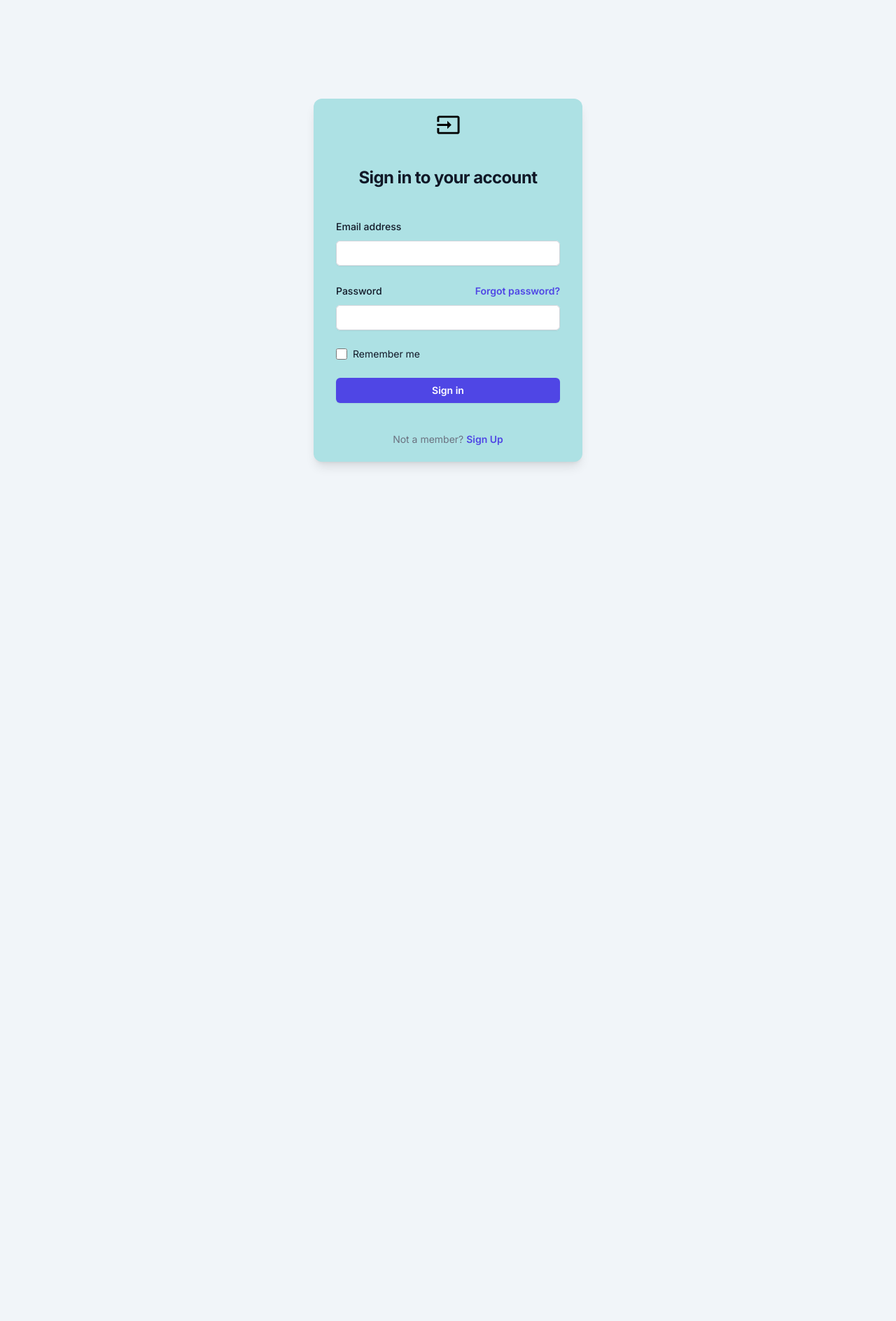
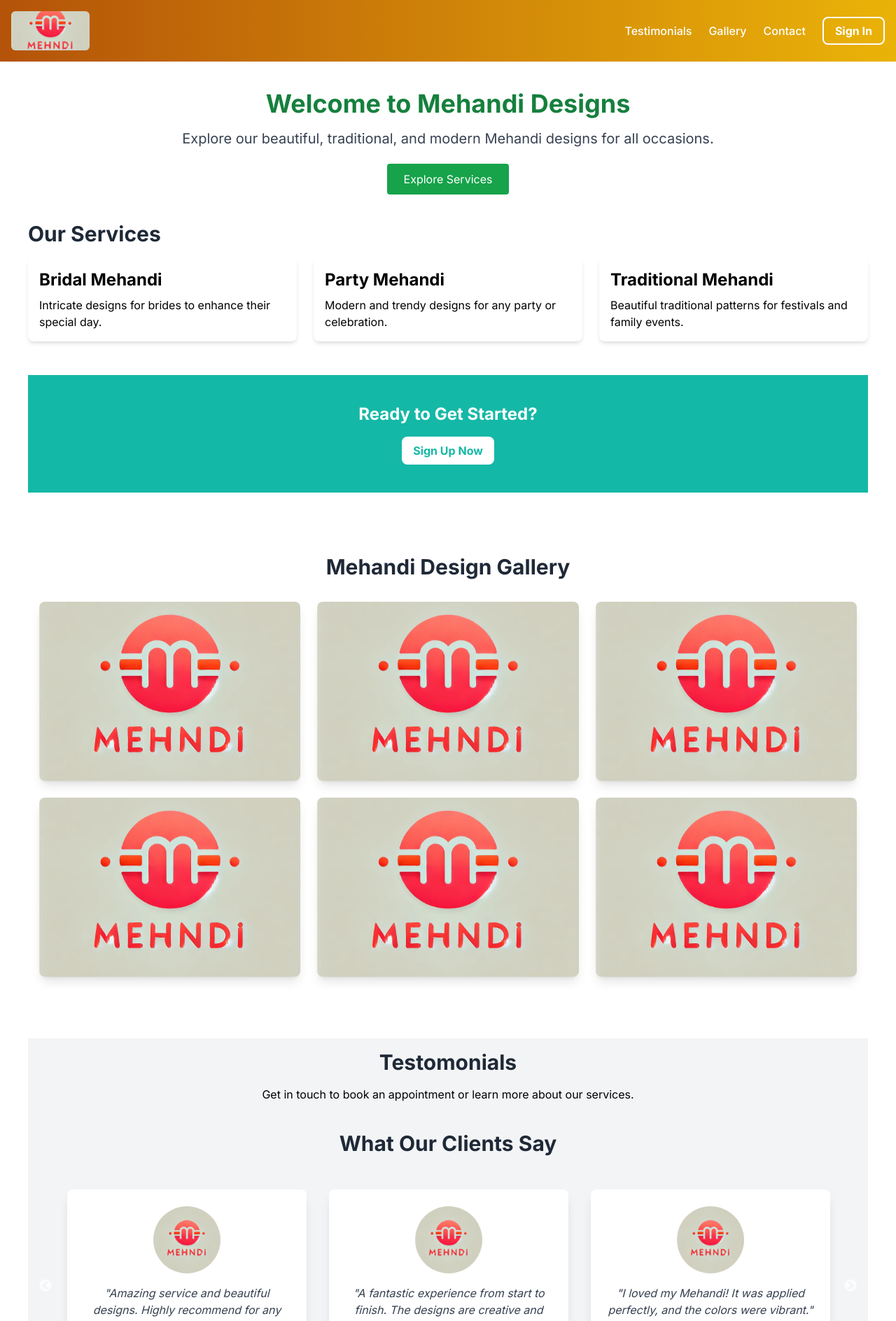
Before and after one commit to rajeshtiwari2503/MehdiAdminPanel, a Next.js app: page / in a window 1280 px wide. Shown: the top 1888 px of the page at 70% size. Before the commit the page ends 800 px from the top, so only its background shows below. Built offline with nearby package versions, Linux system fonts and the light colour scheme.

Commit message:
fjhhhghfghgf

```diff
--- a/src/app/components/common/HomePage.jsx
+++ b/src/app/components/common/HomePage.jsx
@@ -21,7 +21,8 @@ const HomePageCRM = () => {
 
             {value?.user?.role === "ADMIN" || value?.user?.role === "BRAND" || value?.user?.role === "SERVICE" || value?.user?.role === "DEALER" || value?.user?.role === "USER"|| value?.user?.role === "TECHNICIAN"
                 ? <Hero  />
-                : <SignIn />
+                // : <SignIn />
+                : <Hero />
             }
         </main>
     )
--- a/src/app/components/website/Header.jsx
+++ b/src/app/components/website/Header.jsx
@@ -51,7 +51,7 @@ const Header = () => {
         {/* Logo and Brand */}
         <div className="flex items-center space-x-1">
           <img
-            src="/logo.png" // Add your logo path here
+            src="/Logo.png" // Add your logo path here
             alt="Mehandi Logo"
             className="w-28 h-14 object-cover rounded-md"
           />
--- a/src/app/components/website/LandingPage.jsx
+++ b/src/app/components/website/LandingPage.jsx
@@ -10,7 +10,7 @@ const LandingPage = () => {
   return (
     <>
       <Layout />
-      <main className="bg-white ">
+      <main className="bg-white px-10 ">
         {/* Welcome Section */}
         <section className="text-center">
           <h2 className="text-4xl font-bold text-green-700 mb-4">Welcome to Mehandi Designs</h2>
--- a/src/app/components/website/Testomonials.jsx
+++ b/src/app/components/website/Testomonials.jsx
@@ -39,7 +39,7 @@ const TestimonialSlider = () => {
   };
 
   return (
-    <div className="py-10 container mx-auto px-4">
+    <div className="py-10 container mx-auto px-10">
       <h1 className="text-3xl font-bold text-center text-gray-800 mb-8">
         What Our Clients Say
       </h1>
--- a/src/app/sign_up/page.jsx
+++ b/src/app/sign_up/page.jsx
@@ -19,7 +19,7 @@ const SignUp = () => {
 
   const [loading, setLoading] = useState(false)
 
-  const regData = ["BRAND", "CUSTOMER", "SERVICE CENTER", "DEALER"]
+  const regData = [  "CUSTOMER", "SERVICE PROVIDER" ]
 
   const [selectedItem, setSelectedItem] = useState("CUSTOMER");
 
```
